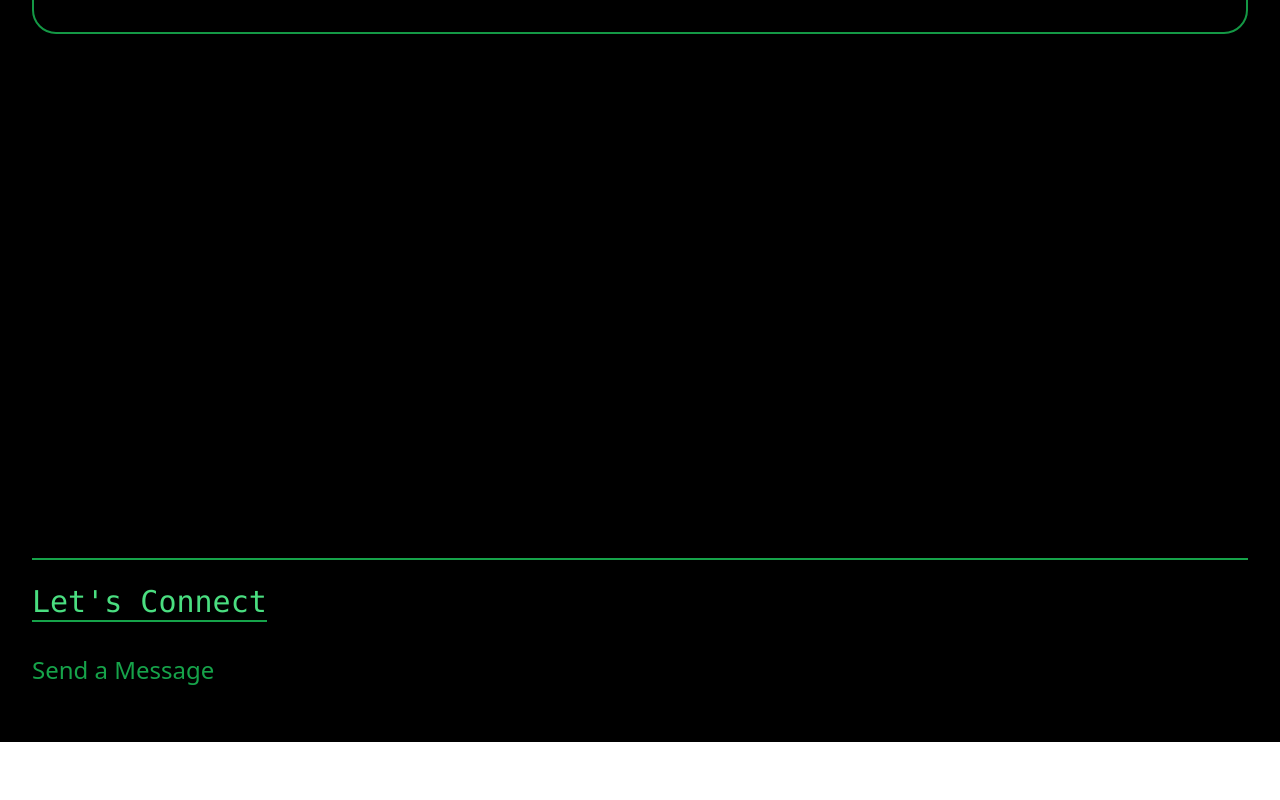
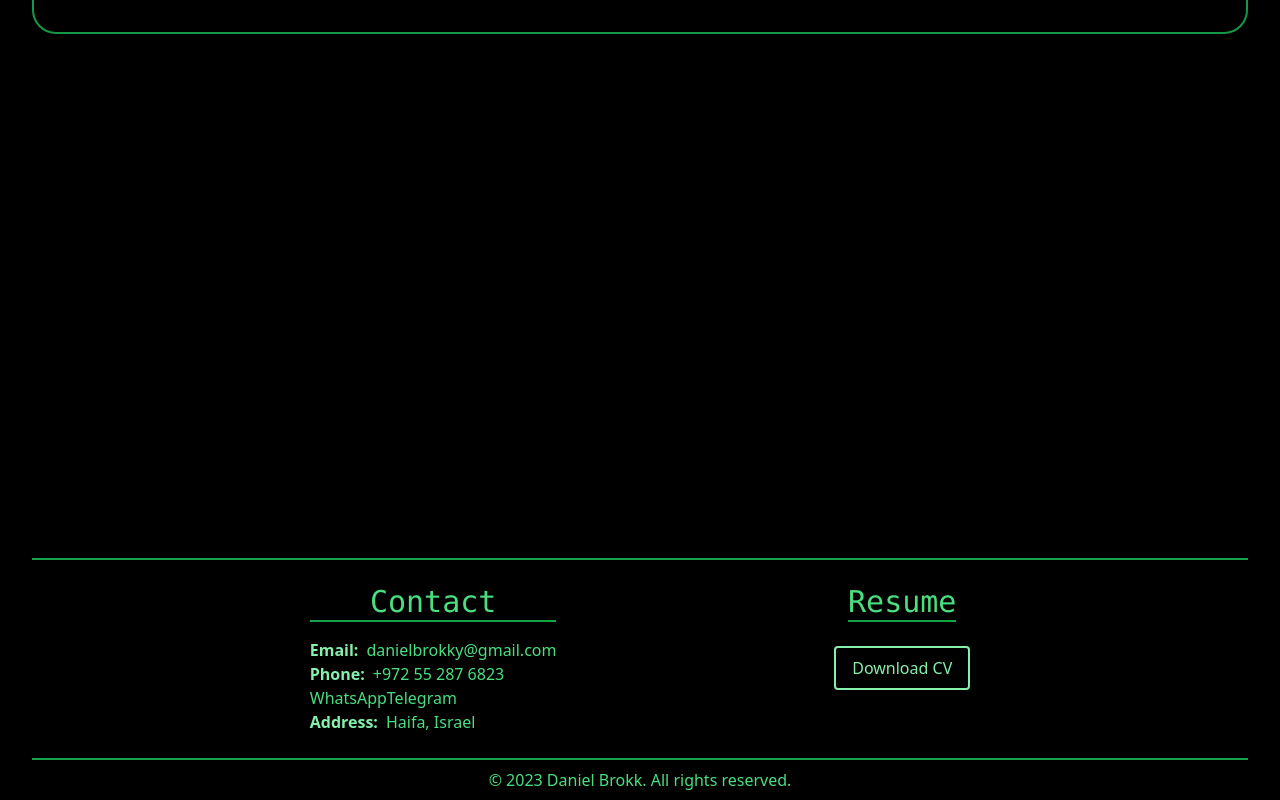
Before and after one commit to Brokky/portfolio, a React (Vite) app: page / in a window 1280 px wide. Shown: the part 506-1306 px from the top of the page. Before the commit the page ends 1248 px from the top, so only its background shows below. Built offline with nearby package versions, Linux system fonts and the light colour scheme.

Commit message:
make draft for footer

```diff
--- a/src/App.jsx
+++ b/src/App.jsx
@@ -1,26 +1,15 @@
 import Header from "./components/header/Header";
 import Main from "./components/main/Main";
+import Footer from "./components/footer/Footer";
+
 
 function App() {
 
   return (
-    <div className="min-h-screen bg-black text-green-400 flex flex-col p-8 space-y-8">
+    <div className="min-h-screen bg-black text-green-400 flex flex-col p-8 pb-0 space-y-8">
       <Header />
       <Main />
-      {/* Footer / Contact */}
-      <div className="mt-auto py-6 border-t-2 border-green-600">
-        <h2 className="text-3xl mb-4 font-mono border-b-2 border-green-600 inline-block hover:border-green-700 transition duration-300">
-          Let's Connect
-        </h2>
-        <div className="mt-4">
-          <a
-            href="mailto:your.email@example.com"
-            className="text-2xl text-green-600 hover:underline transition duration-300"
-          >
-            Send a Message
-          </a>
-        </div>
-      </div>
+      <Footer />
     </div>
   );
 }
--- /dev/null
+++ b/src/components/footer/Footer.jsx
@@ -0,0 +1,65 @@
+const Footer = () => {
+  return (
+    <footer className="flex flex-col items-center border-t-2 border-green-600">
+      <div className="flex justify-evenly  w-full">
+        <div className="flex flex-col  py-6">
+          <h3 className="text-3xl font-mono text-center border-b-2 border-green-600 inline-block hover:border-green-700 transition duration-300">
+            Contact
+          </h3>
+          <div className="mt-4">
+            <div className="flex items-center space-x-2">
+              <span className="font-bold text-green-300">Email:</span>
+              <a
+                href="mailto:danielbrokky@gmail.com"
+                className="text-green-400 hover:underline transition duration-300"
+              >
+                danielbrokky@gmail.com
+              </a>
+            </div>
+            <div className="flex items-center space-x-2">
+              <span className="font-bold text-green-300">Phone:</span>
+              <span className="text-green-400">+972 55 287 6823</span>
+            </div>
+            <a
+              href="https://wa.me/972552876823"
+              className="text-green-400 hover:underline transition duration-300"
+              target="_blank"
+              rel="noopener noreferrer"
+            >
+              WhatsApp
+            </a>
+            <a
+              href="https://t.me/danielbrokk"
+              className="text-green-400 hover:underline transition duration-300"
+              target="_blank"
+              rel="noopener noreferrer"
+            >
+              Telegram
+            </a>
+            <div className="flex items-center space-x-2">
+              <span className="font-bold text-green-300">Address:</span>
+              <span className="text-green-400">Haifa, Israel</span>
+            </div>
+          </div>
+        </div>
+        <div className="py-6 flex flex-col items-center space-y-2">
+          <h3 className="text-3xl mb-4 font-mono border-b-2 border-green-600 inline-block hover:border-green-700 transition duration-300">
+            Resume
+          </h3>
+          <a
+            href=""
+            download="DanielBrokk-CV.pdf"
+            className="px-4 py-2 text-green-300 border-2 border-green-300 hover:bg-green-300 hover:text-black rounded transition duration-300"
+          >
+            Download CV
+          </a>
+        </div>
+      </div>
+      <p className="w-full text-center text-green-400 border-t-2 border-green-600 py-2">
+        © 2023 Daniel Brokk. All rights reserved.
+      </p>
+    </footer>
+  );
+};
+
+export default Footer;
--- a/src/components/main/parts/about/About.jsx
+++ b/src/components/main/parts/about/About.jsx
@@ -40,7 +40,7 @@ const About = ({ visibility }) => {
     <section
       className={`flex flex-row items-center justify-around py-12 border-2 border-green-600 rounded-3xl ${visibility}`}
     >
-      <h2 className="text-5xl font-mono tracking-widest">About Me</h2>
+      <h2 className="text-5xl font-mono tracking-widest border-b-2 border-green-600 hover:border-green-700 transition duration-300">About Me</h2>
       <article className="max-w-lg space-y-4 text-justify">
         <p className="text-lg leading-relaxed">
           Hello! I'm Daniel Brokk, a frontend developer specializing in React. I
--- a/src/components/main/parts/portfolio/parts/Slide.jsx
+++ b/src/components/main/parts/portfolio/parts/Slide.jsx
@@ -6,7 +6,7 @@ const Slide = ({ currentIndex, images }) => {
 
   return (
     <article className="flex flex-col items-center gap-8 w-2/5">
-      <h3 className="text-4xl font-bold tracking-widest">{name}</h3>
+      <h3 className="text-4xl font-mono font-bold tracking-widest">{name}</h3>
       <div
         className="relative flex justify-center items-center"
         onMouseEnter={() => setIsHovered(true)}
```
